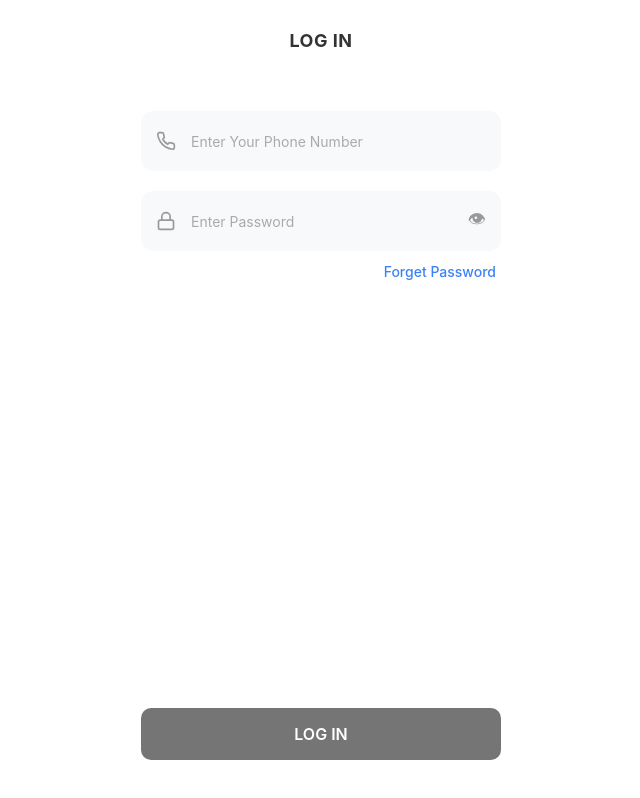
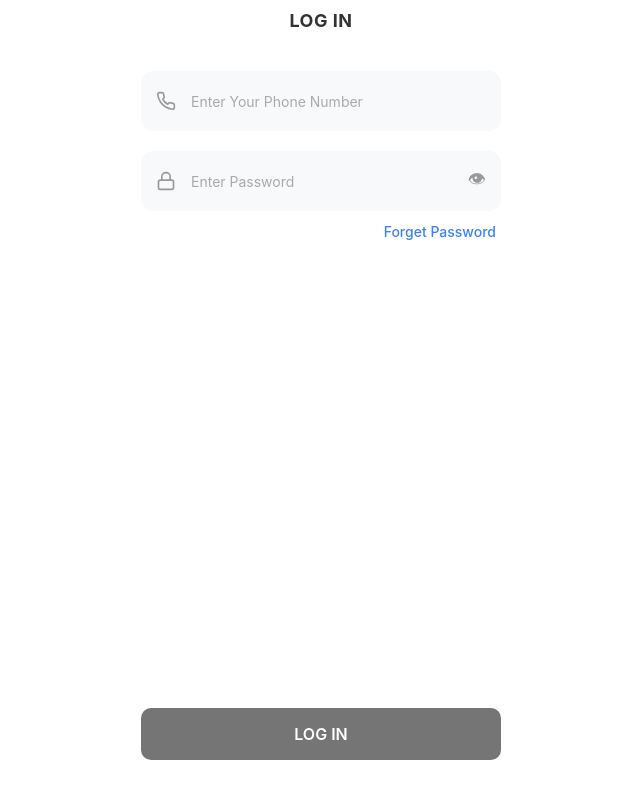
Before and after one commit to Abhimanyu-kumar5650/swift-pay, a website: page public/index.html in a window 1280 px wide. Shown: the whole page, without its empty margins (319-959 px from the left). Drawn offline with Linux system fonts and the light colour scheme.

Commit message:
Move text even further up

```diff
--- a/public/index.html
+++ b/public/index.html
@@ -32,8 +32,8 @@
 
         .header-login {
             text-align: center;
-            margin-top: 10px;
-            margin-bottom: 60px;
+            margin-top: -10px;
+            margin-bottom: 40px;
         }
 
         .header-login h1 {
```
